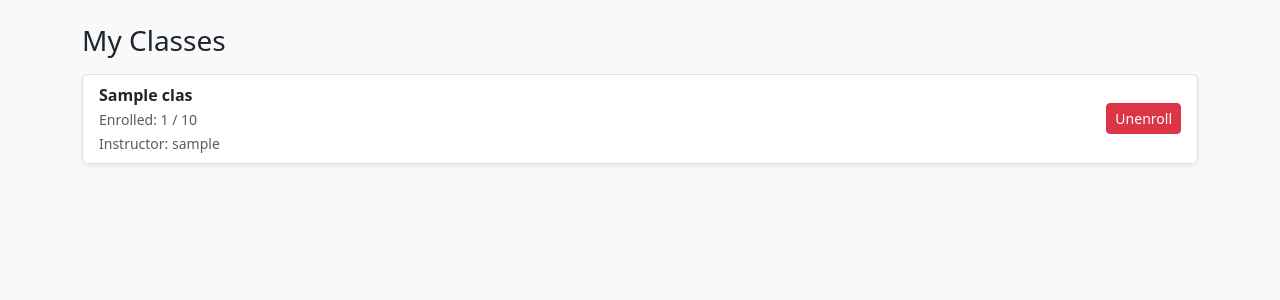
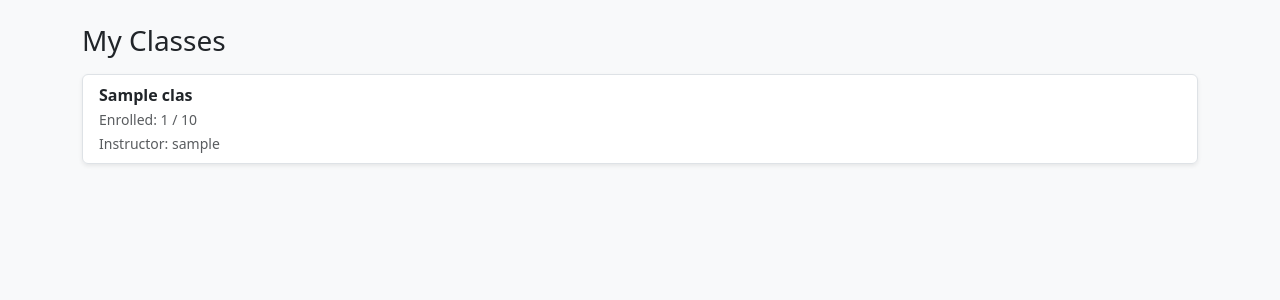
Before and after one commit to achu-nat/lab8_app, a Flask app: page /student/my_classes in a window 1280 px wide. Shown: the part 56-356 px from the top of the page. Run offline with Flask 3, Linux system fonts and the light colour scheme; a user stored in the database is signed in; tables that the repository leaves empty hold one stand-in row (values such as "Sample post").

Commit message:
removed unenroll from student_my_classes

```diff
--- a/templates/student_my_classes.html
+++ b/templates/student_my_classes.html
@@ -22,12 +22,6 @@
             </small><br>
             <small class="text-muted">Instructor: {{ c.teacher.username }}</small>
         </div>
-        <!-- <span class="badge bg-primary rounded-pill"> Capacity: {{ c.enrollments|length }} / {{ c.capacity }}</span> -->
-        <a href="/student/unenroll/{{ c.id }}"
-               class="btn btn-danger btn-sm"
-               onclick="return confirm('Are you sure you want to unenroll from {{ c.name }}?');">
-               Unenroll
-            </a>
     </li>
     {% endfor %}
 </ul>
```
